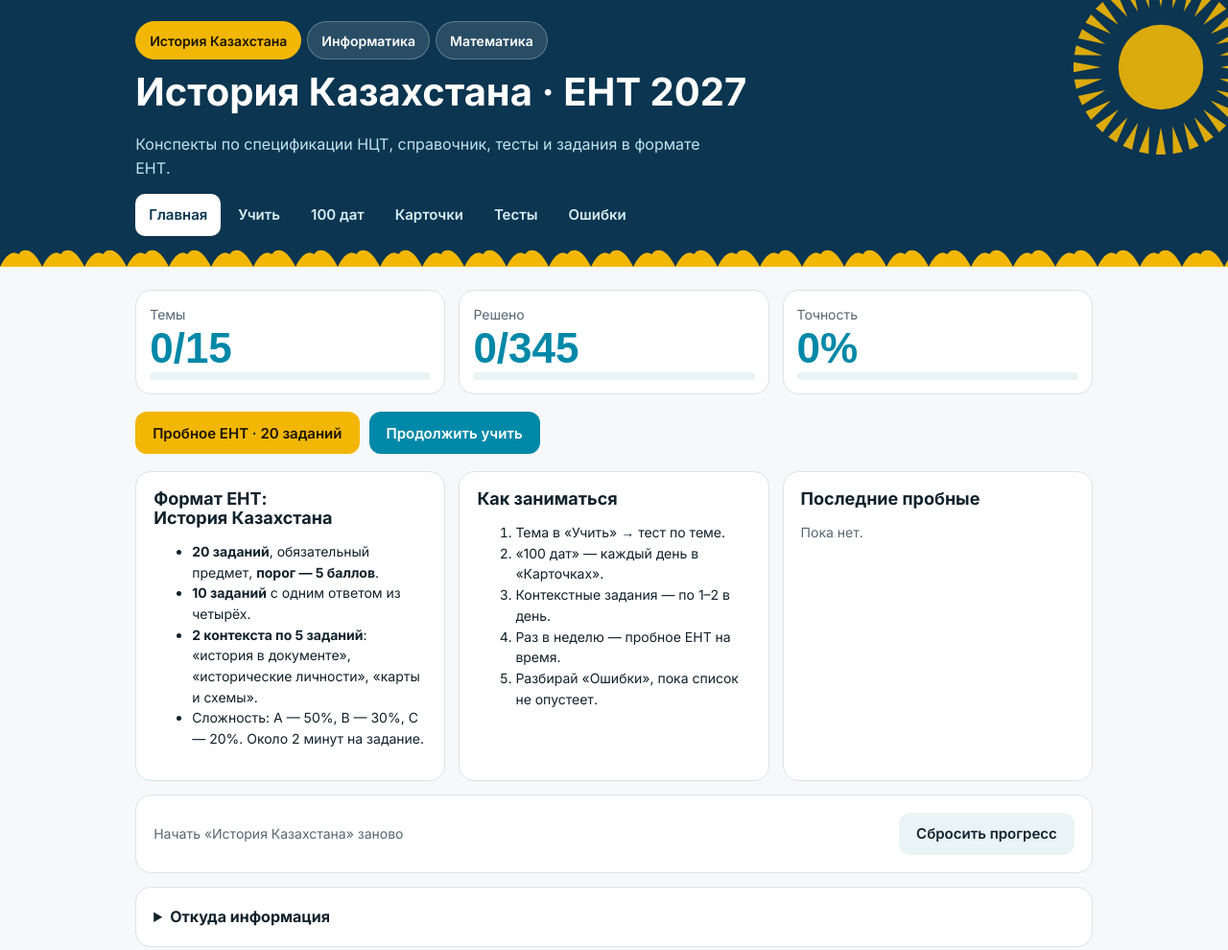
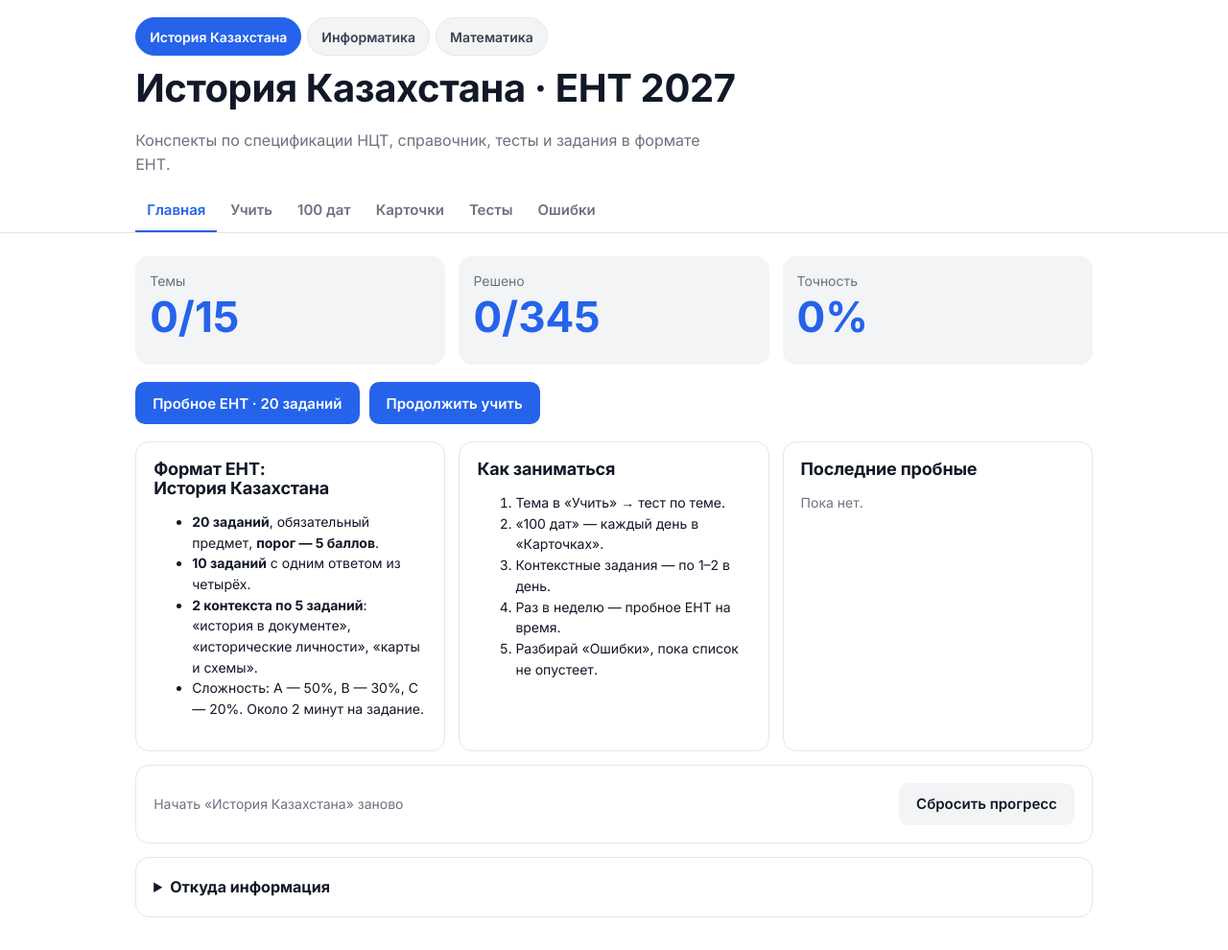
Before and after one commit to vatar01/ent-istoriya, a plain HTML site: page index.html in a window 1280 px wide. Shown: the whole page at 96% size. Drawn offline with Linux system fonts and the light colour scheme; a web font is replaced by a local one.

Commit message:
Add files via upload

```diff
--- a/index.html
+++ b/index.html
@@ -5,14 +5,14 @@
 <meta name="viewport" content="width=device-width,initial-scale=1,viewport-fit=cover">
 <meta name="apple-mobile-web-app-capable" content="yes">
 <meta name="mobile-web-app-capable" content="yes">
-<meta name="apple-mobile-web-app-status-bar-style" content="black-translucent">
+<meta name="apple-mobile-web-app-status-bar-style" content="default">
 <meta name="apple-mobile-web-app-title" content="ЕНТ 2027">
-<meta name="theme-color" content="#0b3550">
+<meta name="theme-color" content="#ffffff">
 <link rel="apple-touch-icon" href="apple-touch-icon.png">
 <link rel="manifest" href="manifest.json">
 <title>ЕНТ 2027: подготовка</title>
 <link rel="preconnect" href="https://fonts.googleapis.com">
-<link href="https://fonts.googleapis.com/css2?family=Unbounded:wght@500;700&family=Inter:wght@400;500;600;700&display=swap" rel="stylesheet">
+<link href="https://fonts.googleapis.com/css2?family=Inter:wght@400;500;600;700&display=swap" rel="stylesheet">
 <style>
 /* VOICE: собранный, спокойный учебник-тренажёр
    IDEA: тетрадь-хронология с казахским орнаментом
@@ -90,11 +90,35 @@ mark{background:#f2b70555;color:inherit;border-radius:3px}
 #subj button{background:#ffffff1f;color:#fff;border:1px solid #ffffff40;border-radius:20px;padding:8px 14px;font:600 14px Inter,sans-serif;min-height:40px;cursor:pointer}
 #subj button[aria-current=true]{background:var(--gold);color:#1b1400;border-color:var(--gold)}
 math{font-size:1.12em}.opt math,.q math{font-size:1.15em}.lesson table td{vertical-align:middle}td.y math{white-space:nowrap}.sol{margin-top:10px;padding:12px 14px;border-radius:12px;background:light-dark(#fff8e1,#2a2410);border:1px solid #f2b70566;font-size:15px;line-height:1.7}.sol math{font-size:1.05em}.scroll{overflow-x:auto}.lesson table{display:block;overflow-x:auto}
+
+:root,:root[data-theme=dark],:root[data-theme=light]{color-scheme:light;--bg:#ffffff;--card:#ffffff;--ink:#111827;--mut:#6b7280;--line:#e5e7eb;--sky:#2563eb;--deep:#111827;--gold:#2563eb;--ok:#059669;--bad:#dc2626;--okbg:#ecfdf5;--badbg:#fef2f2;--soft:#f3f4f6}
+h1,h2,h3{font-family:Inter,system-ui,sans-serif;font-weight:700;letter-spacing:-0.01em}
+.top{background:#fff;color:var(--ink);border-bottom:1px solid var(--line)}
+.top .in{padding-top:18px}
+.top p{color:var(--mut)}
+.sun,.orn{display:none}
+nav{gap:2px;padding-bottom:0}
+nav button{color:var(--mut);border-radius:0;padding:10px 12px;border-bottom:2px solid transparent;font-weight:600}
+nav button[aria-current=true]{background:transparent;color:var(--sky);border-bottom-color:var(--sky)}
+#subj button{background:var(--soft);color:#374151;border:1px solid var(--line)}
+#subj button[aria-current=true]{background:var(--sky);color:#fff;border-color:var(--sky)}
+.btn{border-radius:10px}
+.btn.gold{background:var(--sky);color:#fff}
+.btn.alt{background:var(--soft);color:var(--ink)}
+.card{border-radius:14px}
+.stats .card{background:var(--soft);border-color:transparent}
+.stat,.flash .big,.res,.timer{font-family:Inter,system-ui,sans-serif;font-weight:700}
+.pill.g{background:#dbeafe;color:#1e3a8a}
+.ctx{background:#f9fafb;border:1px solid var(--line)}
+.note{border-left-color:var(--sky);background:#f9fafb}
+.opt{border-width:1.5px}
+.sol{background:#eff6ff;border-color:#bfdbfe}
+button:focus-visible,input:focus-visible,select:focus-visible,summary:focus-visible{outline:3px solid #93c5fd}
+.code{background:#0f172a}
 </style>
 </head>
 <body>
 <header class="top">
-<svg class="sun" viewBox="0 0 200 200" aria-hidden="true"><g fill="#f2b705"><circle cx="100" cy="100" r="34"/></g><g fill="#f2b705" id="rays"></g></svg>
 <div class="in">
 <div id="subj" role="tablist" aria-label="Предмет"><button data-s="hist">История Казахстана</button><button data-s="inf">Информатика</button><button data-s="math">Математика</button></div>
 <h1 id="ttl">ЕНТ 2027</h1>
@@ -103,7 +127,6 @@ math{font-size:1.12em}.opt math,.q math{font-size:1.15em}.lesson table td{vertic
 <button data-v="home">Главная</button><button data-v="learn">Учить</button><button data-v="ref" id="refbtn">Справочник</button><button data-v="cards">Карточки</button><button data-v="test">Тесты</button><button data-v="mist">Ошибки</button>
 </nav>
 </div>
-<div class="orn"></div>
 </header>
 <main id="app"></main>
 <script>
@@ -1191,7 +1214,7 @@ const TEX=(()=>{
  return {tex,fmt,html}})();
 
 /* ================= Приложение: несколько предметов ================= */
-const rays=document.getElementById('rays');let rs='';for(let i=0;i<32;i++){rs+=`<path d="M100 52 l4 -22 h-8z" transform="rotate(${i*360/32} 100 100)"/>`}rays.innerHTML=rs;
+
 
 const esc=s=>String(s).replace(/[&<>"]/g,c=>({'&':'&amp;','<':'&lt;','>':'&gt;','"':'&quot;'}[c]));
 const shuf=a=>{a=a.slice();for(let i=a.length-1;i>0;i--){const j=Math.floor(Math.random()*(i+1));[a[i],a[j]]=[a[j],a[i]]}return a};
--- a/sw.js
+++ b/sw.js
@@ -1,4 +1,4 @@
-const CACHE="ent-hk-v8";
+const CACHE="ent-hk-v9";
 const FILES=["./","./index.html","./manifest.json","./apple-touch-icon.png","./icon-192.png","./icon-512.png"];
 self.addEventListener("install",e=>{e.waitUntil(caches.open(CACHE).then(c=>c.addAll(FILES)));self.skipWaiting()});
 self.addEventListener("activate",e=>{e.waitUntil(caches.keys().then(ks=>Promise.all(ks.filter(k=>k!==CACHE).map(k=>caches.delete(k)))));self.clients.claim()});
```
Also changed, not shown: apple-touch-icon.png, icon-192.png, icon-512.png, manifest.json.
